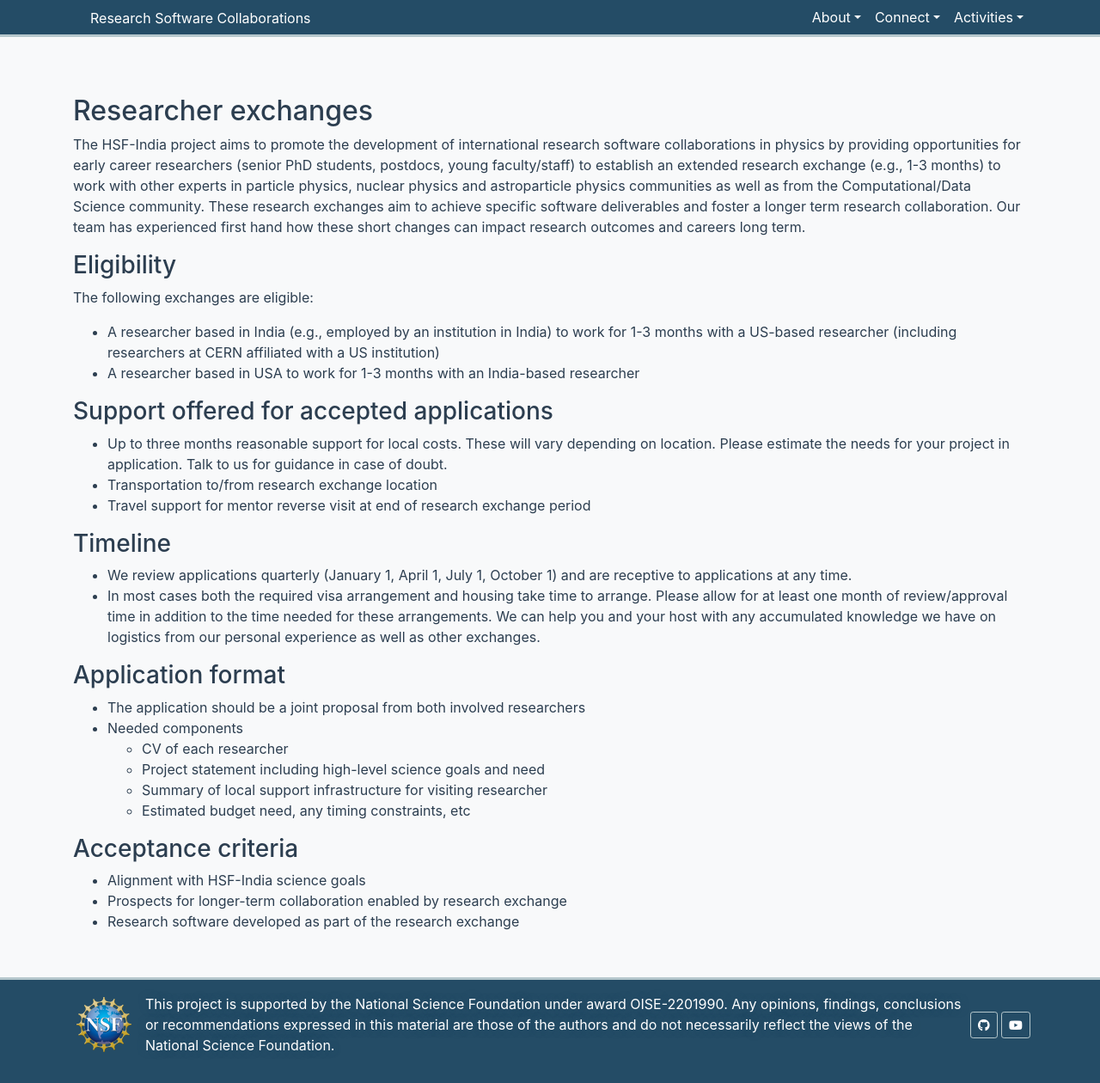
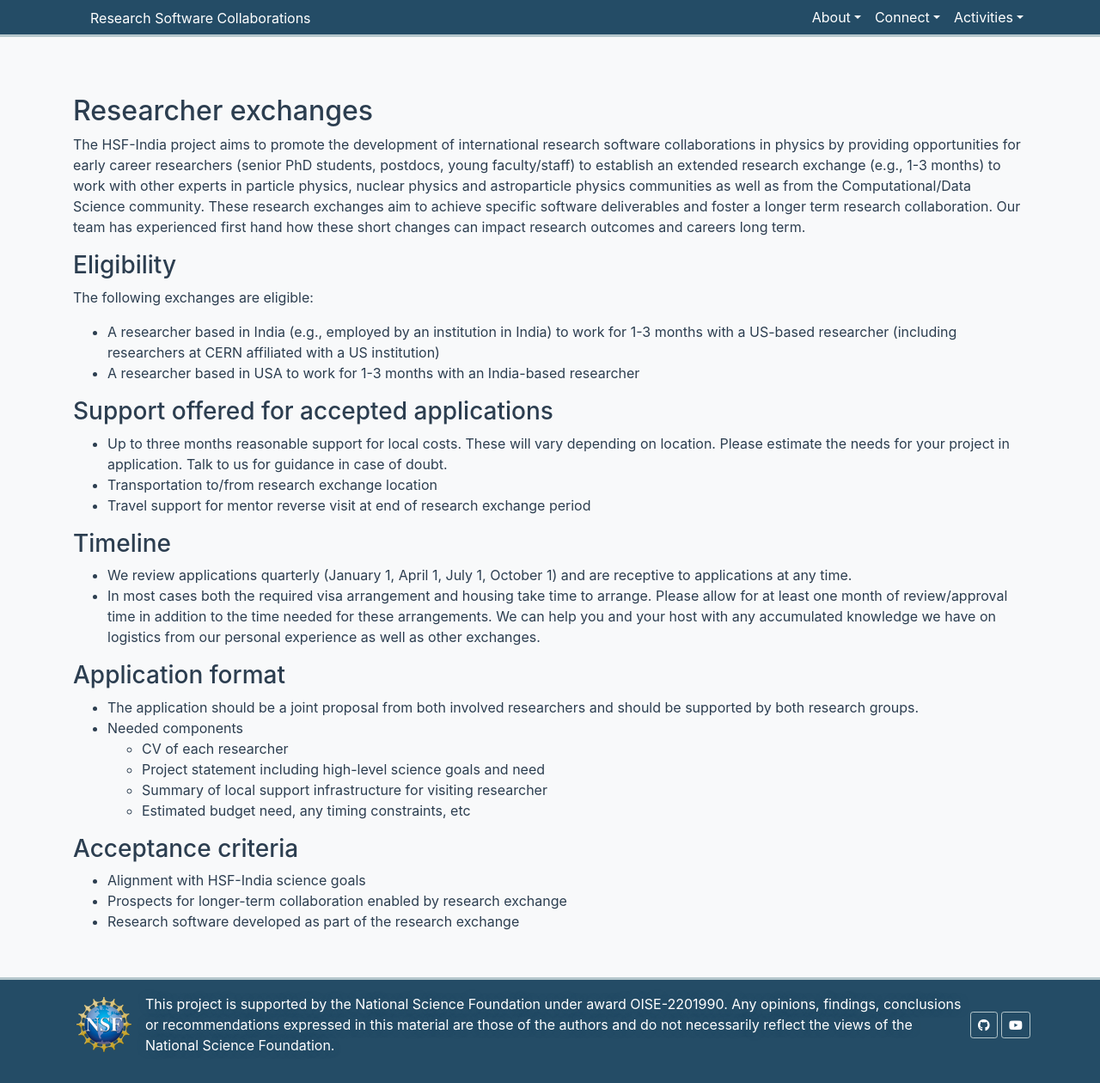
Before and after one commit to research-software-collaborations/research-software-collaborations.github.io, a Jekyll site: the page built from pages/exchanges.md, in a window 1280 px wide and 1260 px high. Shown: the whole window at 86% size. Built offline with Jekyll 4.4.1, drawn with Linux system fonts in a browser that asks for light colours; cached includes are drawn as plain includes.

Commit message:
research groups too

```diff
--- a/pages/exchanges.md
+++ b/pages/exchanges.md
@@ -30,7 +30,7 @@ The following exchanges are eligible:
   * In most cases both the required visa arrangement and housing take time to arrange. Please allow for at least one month of review/approval time in addition to the time needed for these arrangements. We can help you and your host with any accumulated knowledge we have on logistics from our personal experience as well as other exchanges.
 
 ### Application format
-  * The application should be a joint proposal from both involved researchers
+  * The application should be a joint proposal from both involved researchers and should be supported by both research groups.
   * Needed components
     * CV of each researcher
     * Project statement including high-level science goals and need
```
